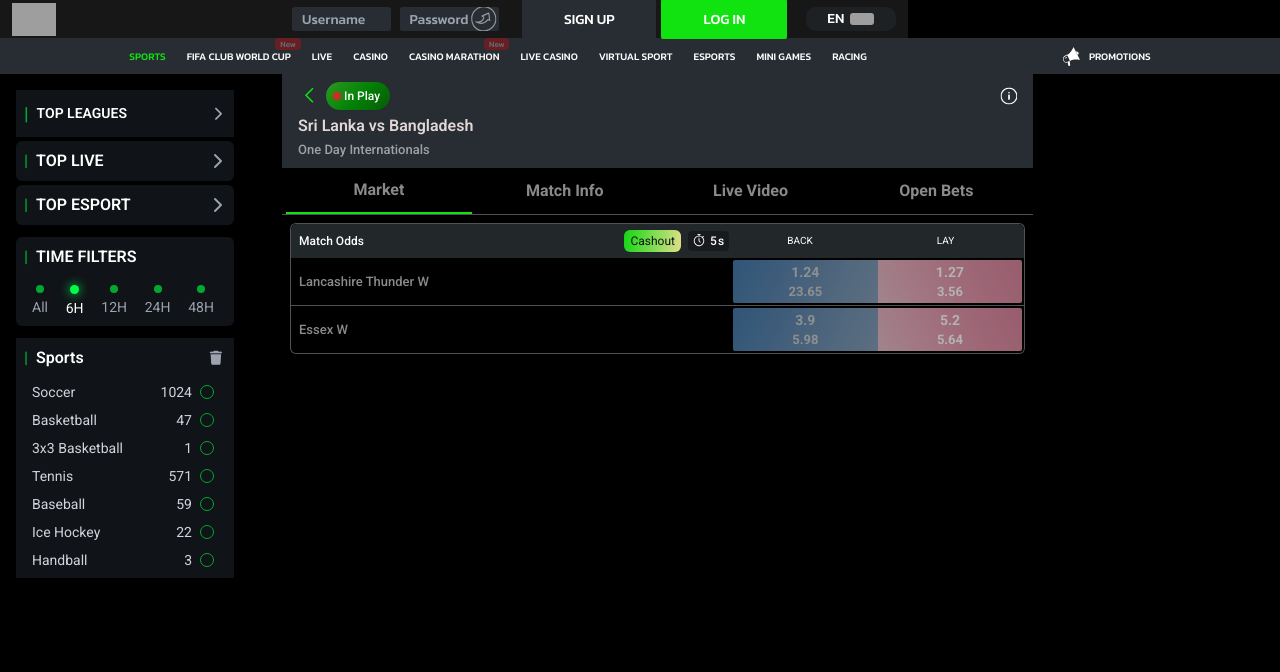
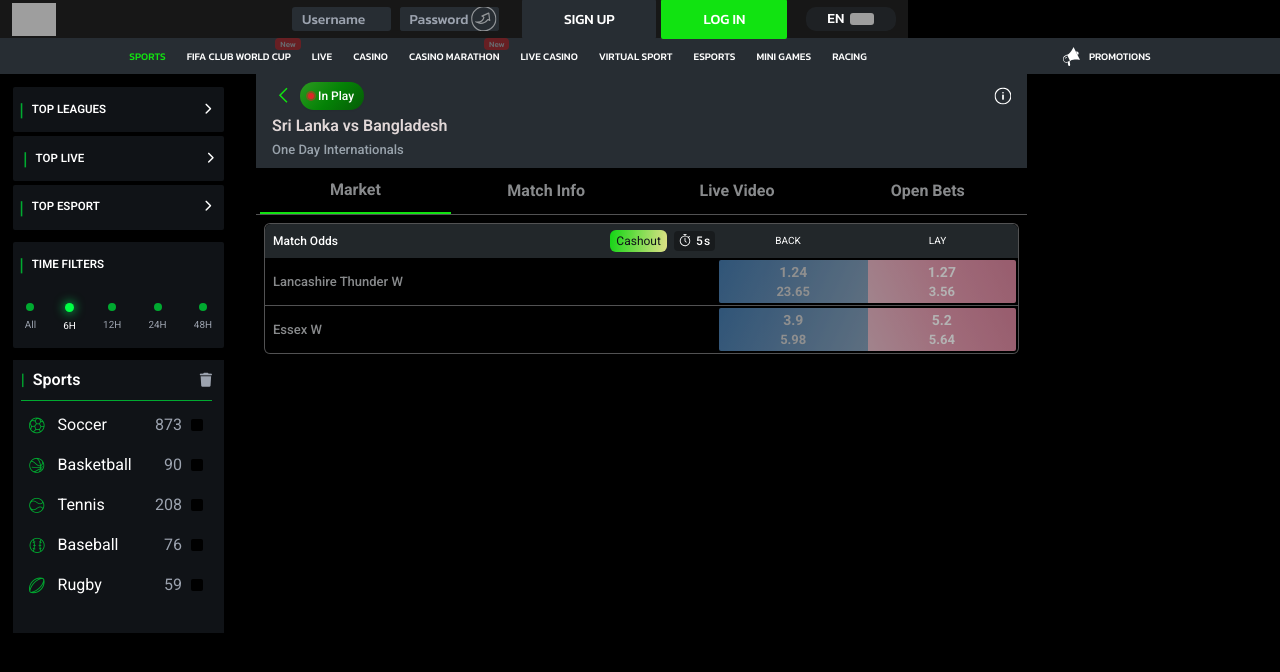
Before and after one commit to faizan99904/FlashExch, an Angular app: page /market-detail in a window 1280 px wide. Shown: the top 672 px of the page. Built offline with nearby package versions, Linux system fonts and the light colour scheme; grey boxes are pictures that could not be loaded.

Commit message:
Refactor sidebar component: enhance scrollbar styles and implement dynamic game listings for soccer and basketball

```diff
--- a/src/shared/sidebar/sidebar.component.css
+++ b/src/shared/sidebar/sidebar.component.css
@@ -0,0 +1,20 @@
+.custom-scrollbar-content::-webkit-scrollbar {
+  width: 6px;
+}
+.custom-scrollbar-content::-webkit-scrollbar-track {
+  background: transparent;
+}
+.custom-scrollbar-content::-webkit-scrollbar-thumb {
+  background-color: rgba(170, 170, 170, 0.85);
+  border-radius: 10px;
+  transition: background-color 0.3s ease;
+}
+.custom-scrollbar-content::-webkit-scrollbar-thumb:hover {
+  background-color: #101317;
+}
+.sport-icon {
+  color: #00aa30;
+}
+li input[type="checkbox"]:checked ~ label {
+  background-color: rgba(0, 170, 48, 0.1);
+}
--- a/src/shared/sidebar/sidebar.component.html
+++ b/src/shared/sidebar/sidebar.component.html
@@ -1,47 +1,51 @@
-<div class="w-[250px] bg-black text-white h-[calc(100dvh-114px)] max-lg:absolute left-[-100%] p-4  overflow-auto">
+<div class="custom-scrollbar-wrapper">
+    <div
+        class="custom-scrollbar-content pl-[1vw] w-[17.5vw] bg-black text-white h-[calc(100dvh-114px)] max-lg:absolute left-[-100%] mt-[1vw]  overflow-auto">
 
 
         <!-- Dropdowns -->
         <!-- TOP LEAGUES -->
-    <div class="py-2.5 pl-2 pr-3 bg-[#101317]">
-        <div class="cursor-pointer font-semibold text-[14px] rounded-md flex items-center justify-between"
+        <div class=" bg-[#101317] rounded-sm mb-[0.3vw]">
+            <div class="cursor-pointer font-semibold text-[14px] rounded-md flex items-center justify-between py-[0.7vw] pl-[0.5vw] pr-[1vw]"
                 (click)="toggleDropdown('topLeagues')">
                 <div class="flex items-center space-x-2">
-                <span class="text-[#00aa30] font-extrabold text-[18px]">|</span>
-                <span>TOP LEAGUES</span>
+                    <span class="text-[#00aa30] font-extrabold text-[18px] ">|</span>
+                    <span class="text-[0.9vw] ">TOP LEAGUES</span>
                 </div>
-            <i class="text-gray-400"
+                <i class="text-white text-[0.9vw] "
                     [ngClass]="dropdowns['topLeagues'] ? 'fas fa-chevron-down' : 'fas fa-chevron-right'"></i>
             </div>
-        <ul class="space-y-2" *ngIf="dropdowns['topLeagues']">
+            <ul class="space-y-2 px-[10px] py-[20px]" *ngIf="dropdowns['topLeagues']">
 
                 <li class="my-1">
-                <div class="flex items-center justify-between hover:bg-gray-800  rounded">
+                    <div class="flex items-center justify-between text-gray-400 hover:text-white  rounded">
                         <div class="flex items-center gap-[11px]">
                             <img src="/assets/images/menu/download.png" class="w-[18.7px]" alt="">
                             <span class="text-[9.9px]">FIFA Club World Cup</span>
                         </div>
-                    <span class="text-[9.9px] text-gray-400">33</span>
+                        <span class="text-[9.9px] ">33</span>
                     </div>
                 </li>
 
                 <li class="mb-1">
-                <div class="flex items-center justify-between hover:bg-gray-800  rounded">
+                    <div class="flex items-center justify-between text-gray-400 hover:text-white  rounded">
+
                         <div class="flex items-center gap-[11px]">
                             <img src="/assets/images/menu/download (1).png" class="w-[18.7px]" alt="">
                             <span class="text-[9.9px]">UEFA Europa Conference League</span>
                         </div>
-                    <span class="text-[9.9px] text-gray-400">6</span>
+                        <span class="text-[9.9px] ">6</span>
                     </div>
                 </li>
 
                 <li class="mb-1">
-                <div class="flex items-center justify-between hover:bg-gray-800  rounded">
+                    <div class="flex items-center justify-between text-gray-400 hover:text-white  rounded">
+
                         <div class="flex items-center gap-[11px]">
                             <img src="/assets/images/menu/download (2).png" class="w-[18.7px]" alt="">
                             <span class="text-[9.9px]">Premier League</span>
                         </div>
-                    <span class="text-[9.9px] text-gray-400">10</span>
+                        <span class="text-[9.9px] ">10</span>
                     </div>
                 </li>
 
@@ -52,69 +56,98 @@
 
         </div>
 
-    <!-- TOP LIVE -->
-    <div>
-        <div class="cursor-pointer font-semibold py-2 pl-2 pr-3 bg-[#101317] rounded-md flex items-center justify-between mt-1"
+        <div class="bg-[#101317] rounded-sm mb-[0.3vw]">
+            <!-- Header -->
+            <div class="cursor-pointer font-semibold text-[14px] flex items-center justify-between py-[0.7vw] px-[0.8vw]"
                 (click)="toggleDropdown('topLive')">
                 <div class="flex items-center space-x-2">
-                <span class="text-[#00aa30] font-bold">|</span>
-                <span>TOP LIVE</span>
+                    <span class="text-[#00aa30] font-extrabold text-[18px]">|</span>
+                    <span class="text-[0.9vw]">TOP LIVE</span>
                 </div>
-            <i class="text-gray-400"
+                <i class="text-white text-[0.9vw]"
                     [ngClass]="dropdowns['topLive'] ? 'fas fa-chevron-down' : 'fas fa-chevron-right'"></i>
             </div>
 
-        <div *ngIf="dropdowns['topLive']" class="pl-4 text-sm mt-2 text-gray-400">
-            No live games
+            <!-- Content -->
+            <div *ngIf="dropdowns['topLive']" class="px-[0.8vw] pb-[0.8vw] space-y-4 text-[11px]">
+
+                <!-- Category: Soccer -->
+                <div>
+                    <div class="text-gray-300 text-xs  border-b border-gray-700 pb-1 mb-2">Soccer</div>
+
+                    <div *ngFor="let game of topLiveGames.soccer" class="mb-3 flex justify-between items-center">
+                        <div class="flex flex-col items-start w-1/2">
+                            <div class="text-green-500 leading-tight text-nowrap">{{ game.team1 }}</div>
+                            <div class="text-green-500 leading-tight mb-1 text-nowrap">{{ game.team2 }}</div>
+                        </div>
+                        <div class="flex justify-between items-center  text-white text-[11px]  w-1/2">
+                            <span *ngFor="let odd of game.odds">{{ odd }}</span>
+                        </div>
                     </div>
                 </div>
 
+                <!-- Category: Basketball -->
+                <div>
+                    <div class="text-gray-300 text-xs uppercase border-b border-gray-700 pb-1 mb-2">Basketball</div>
+
+                    <div *ngFor="let game of topLiveGames.basketball" class="mb-3 flex justify-between items-center">
+                        <div class="flex flex-col items-start w-1/2">
+                            <div class="text-green-500 leading-tight text-nowrap">{{ game.team1 }}</div>
+                            <div class="text-green-500 leading-tight mb-1 text-nowrap">{{ game.team2
+                                }}</div>
+                        </div>
+                        <div class="flex justify-between items-center text-white text-[11px] w-1/2">
+                            <span *ngFor="let odd of game.odds">{{ odd }}</span>
+                        </div>
+                    </div>
+                </div>
+
+            </div>
+        </div>
+
+
+
         <!-- TOP ESPORT -->
-    <div>
-        <div class="cursor-pointer font-semibold py-2 pl-2 pr-3 bg-[#101317] rounded-md flex items-center justify-between mt-1"
+        <div class="bg-[#101317] rounded-sm mb-[0.3vw]">
+            <div class="cursor-pointer font-semibold text-[14px] rounded-md flex items-center justify-between py-[0.7vw] pl-[0.5vw] pr-[1vw]"
                 (click)="toggleDropdown('topEsport')">
                 <div class="flex items-center space-x-2">
-                <span class="text-[#00aa30] font-bold">|</span>
-                <span>TOP ESPORT</span>
+                    <span class="text-[#00aa30] font-extrabold text-[18px]">|</span>
+                    <span class="text-[0.9vw]">TOP ESPORT</span>
                 </div>
-            <i class="text-gray-400"
+                <i class="text-white text-[0.9vw]"
                     [ngClass]="dropdowns['topEsport'] ? 'fas fa-chevron-down' : 'fas fa-chevron-right'"></i>
             </div>
 
-        <div *ngIf="dropdowns['topEsport']" class="pl-4 text-sm mt-2 text-gray-400">
-            No esports data
+            <ul class="space-y-2 px-[10px] py-[20px]" *ngIf="dropdowns['topEsport']">
+                <li class="text-gray-400 text-[9.9px]">No esports data</li>
+            </ul>
+        </div>
+
+        <!-- TIME FILTERS Section -->
+        <div class="bg-[#101317] rounded-sm mb-[0.3vw] mt-[1vw]">
+            <div
+                class="cursor-default font-semibold text-[14px] rounded-md flex items-center justify-between py-[0.7vw] pl-[0.5vw] pr-[1vw]">
+                <div class="flex items-center space-x-2">
+                    <span class="text-[#00aa30] font-extrabold text-[18px]">|</span>
+                    <span class="text-[0.9vw]">TIME FILTERS</span>
                 </div>
             </div>
 
-    <!-- TIME FILTERS Section -->
-    <div class="mt-3 py-2 pl-2 pr-3 bg-[#101317] rounded-md">
-        <!-- Header bar -->
-        <div class=" flex items-center justify-between font-semibold">
-            <div class="flex items-center space-x-2">
-                <span class="text-[#00aa30] font-bold">|</span>
-                <span>TIME FILTERS</span>
-            </div>
-        </div>
-
-        <!-- Time filter options -->
-        <div class="flex justify-between mt-4 px-2">
+            <div class="flex justify-between mt-4 px-3 pb-3">
                 <label *ngFor="let time of ['All', '6H', '12H', '24H', '48H']"
                     class="flex flex-col items-center cursor-pointer text-sm">
-                <!-- Custom Radio Dot -->
-                <div class=" rounded-full mb-1 transition-all duration-200" [ngClass]="{
+                    <div class="rounded-full mb-1 transition-all duration-200" [ngClass]="{
                        'bg-[#00ff44] shadow-[0_0_10px_2px_rgba(0,255,100,0.5)] w-[9px] h-[9px]': timeFilter === time,
                        'bg-[#00aa30] w-2 h-2': timeFilter !== time
-          }"></div>
-
-                <!-- Label -->
+                     }">
+                    </div>
                     <span [ngClass]="{
-            'text-white ': timeFilter === time,
+                  'text-white': timeFilter === time,
                   'text-gray-400': timeFilter !== time
-          }">
+                }" class="text-[9.9px]">
                         {{ time }}
                     </span>
-
-                <!-- Hidden actual input (still needed for form binding) -->
                     <input type="radio" name="time" [value]="time" [(ngModel)]="timeFilter" class="hidden" />
                 </label>
             </div>
@@ -122,33 +155,102 @@
 
 
 
-    <!-- SPORTS -->
-    <div class="mt-3 py-2 pl-2 pr-3 bg-[#101317] ">
+        <div class="mt-3 py-2 pl-2 pr-3 bg-[#101317] pb-8">
             <!-- Header bar -->
-        <div class="rounded-md flex items-center justify-between font-semibold">
+            <div class="flex items-center justify-between font-semibold border-b border-[#00aa30] pb-2 mb-2">
                 <div class="flex items-center space-x-2">
                     <span class="text-[#00aa30] font-bold">|</span>
-                <span>Sports</span>
+                    <span class="text-white">Sports</span>
                 </div>
-            <button (click)="resetSports()" class="text-gray-300 hover:text-red-500 text-sm">
+                <button class="text-gray-300 hover:text-red-500 text-sm">
                     <i class="fas fa-trash text-gray-400"></i>
                 </button>
             </div>
 
             <!-- Sports List -->
-        <div class="mt-3 space-y-2 px-2">
-            <div *ngFor="let sport of sports" class="flex items-center justify-between text-sm text-gray-300">
-                <!-- Left: Sport Name -->
-                <div class="flex items-center space-x-2">
-                    <span>{{ sport.name }}</span>
+            <ul class="space-y-2">
+
+                <li>
+                    <div class="flex items-center justify-between hover:bg-gray-800 px-2 py-1 rounded cursor-pointer">
+                        <div class="flex items-center gap-[1vw]">
+                            <span class="sport-icon text-green-600" sport="soccer"></span>
+                            <span class="text-white">Soccer</span>
                         </div>
-
-                <!-- Right: Count and Green Checkbox Disc -->
-                <div class="flex items-center space-x-2">
-                    <span>{{ sport.count }}</span>
-                    <input type="checkbox" [(ngModel)]="sport.selected"
-                        class="appearance-none w-3.5 h-3.5 rounded-full bg-[#101317] border border-[#00aa30] checked:bg-[#00aa30] cursor-pointer transition" />
+                        <div class="flex items-center gap-2">
+                            <span class="text-gray-400">873</span>
+                            <label
+                                class="w-3.5 h-3.5 border border-transparent rounded-sm flex items-center justify-center cursor-pointer">
+                                <input type="checkbox"
+                                    class="peer appearance-none w-3 h-3 bg-black rounded-sm checked:bg-[#00aa30]" />
+                            </label>
                         </div>
                     </div>
+                </li>
+                <li>
+                    <div class="flex items-center justify-between hover:bg-gray-800 px-2 py-1 rounded cursor-pointer">
+                        <div class="flex items-center gap-[1vw]">
+                            <span class="sport-icon text-green-600" sport="basketball"></span>
+                            <span class="text-white">Basketball</span>
+                        </div>
+                        <div class="flex items-center gap-2">
+                            <span class="text-gray-400">90</span>
+                            <label
+                                class="w-3.5 h-3.5 border border-transparent rounded-sm flex items-center justify-center cursor-pointer">
+                                <input type="checkbox"
+                                    class="peer appearance-none w-3 h-3 bg-black rounded-sm checked:bg-[#00aa30]" />
+                            </label>
                         </div>
                     </div>
+                </li>
+                <li>
+                    <div class="flex items-center justify-between hover:bg-gray-800 px-2 py-1 rounded cursor-pointer">
+                        <div class="flex items-center gap-[1vw]">
+                            <span class="sport-icon text-green-600" sport="tennis"></span>
+                            <span class="text-white">Tennis</span>
+                        </div>
+                        <div class="flex items-center gap-2">
+                            <span class="text-gray-400">208</span>
+                            <label
+                                class="w-3.5 h-3.5 border border-transparent rounded-sm flex items-center justify-center cursor-pointer">
+                                <input type="checkbox"
+                                    class="peer appearance-none w-3 h-3 bg-black rounded-sm checked:bg-[#00aa30]" />
+                            </label>
+                        </div>
+                    </div>
+                </li>
+                <li>
+                    <div class="flex items-center justify-between hover:bg-gray-800 px-2 py-1 rounded cursor-pointer">
+                        <div class="flex items-center gap-[1vw]">
+                            <span class="sport-icon text-green-600" sport="baseball"></span>
+                            <span class="text-white">Baseball</span>
+                        </div>
+                        <div class="flex items-center gap-2">
+                            <span class="text-gray-400">76</span>
+                            <label
+                                class="w-3.5 h-3.5 border border-transparent rounded-sm flex items-center justify-center cursor-pointer">
+                                <input type="checkbox"
+                                    class="peer appearance-none w-3 h-3 bg-black rounded-sm checked:bg-[#00aa30]" />
+                            </label>
+                        </div>
+                    </div>
+                </li>
+                <li>
+                    <div class="flex items-center justify-between hover:bg-gray-800 px-2 py-1 rounded cursor-pointer">
+                        <div class="flex items-center gap-[1vw]">
+                            <span class="sport-icon text-green-600" sport="rugby"></span>
+                            <span class="text-white">Rugby</span>
+                        </div>
+                        <div class="flex items-center gap-2">
+                            <span class="text-gray-400">59</span>
+                            <label
+                                class="w-3.5 h-3.5 border border-transparent rounded-sm flex items-center justify-center cursor-pointer">
+                                <input type="checkbox"
+                                    class="peer appearance-none w-3 h-3 bg-black rounded-sm checked:bg-[#00aa30]" />
+                            </label>
+                        </div>
+                    </div>
+                </li>
+                <!-- Add more sports here if needed -->
+            </ul>
+        </div>
+    </div>
```
Also changed, not shown: src/shared/mobile-sidebar/mobile-sidebar.component.html (+3 -5 lines), src/shared/sidebar/sidebar.component.ts (+12 -0 lines). Lines whose indentation alone changed are shown as unchanged.
